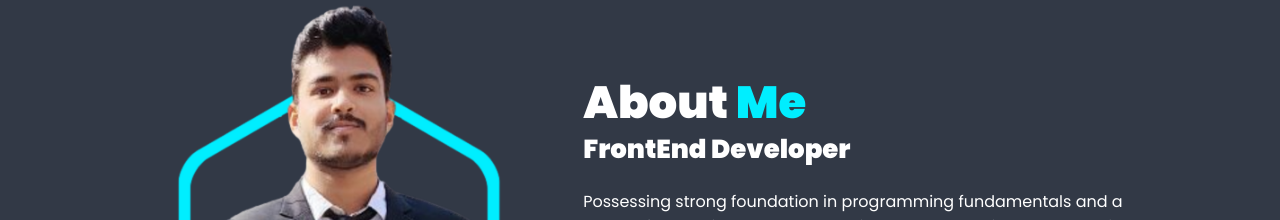
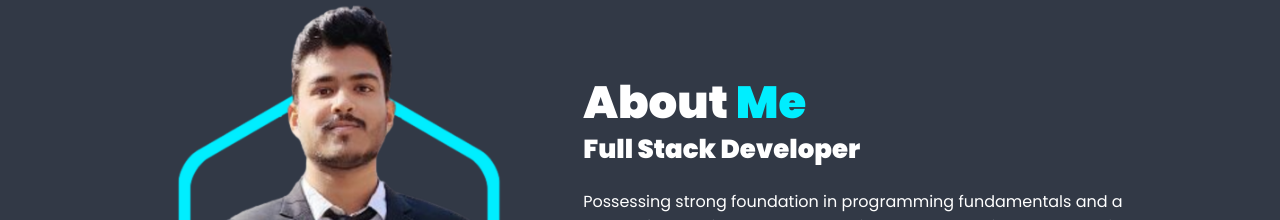
Before and after one commit to VivekChatterjee/portfolio-site, a React (Create React App) app: page / in a window 1280 px wide. Shown: the part 1020-1240 px from the top of the page. Built offline with nearby package versions, Linux system fonts and the light colour scheme.

Commit message:
Update About.js

```diff
--- a/src/About.js
+++ b/src/About.js
@@ -9,7 +9,7 @@ const About = () => {
 </div>
 <div className="about-content">
   <h2 className="heading">About <span>Me</span></h2>
-  <h3>FrontEnd Developer</h3>
+  <h3>Full Stack Developer</h3>
   <p>
     Possessing strong foundation in programming fundamentals and a hunger
     for learning new technologies. Strongly motivated to work in an agile
```
